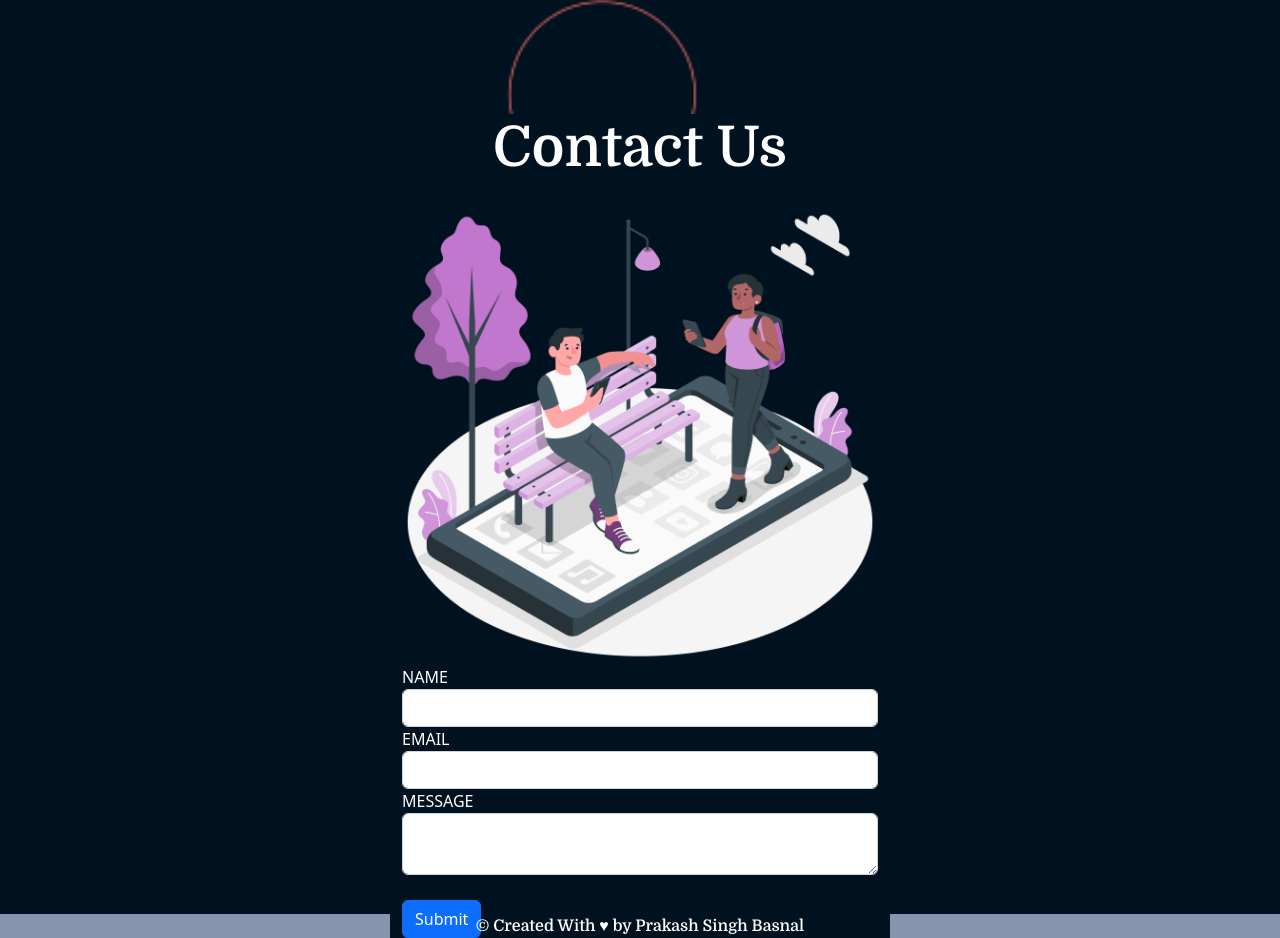
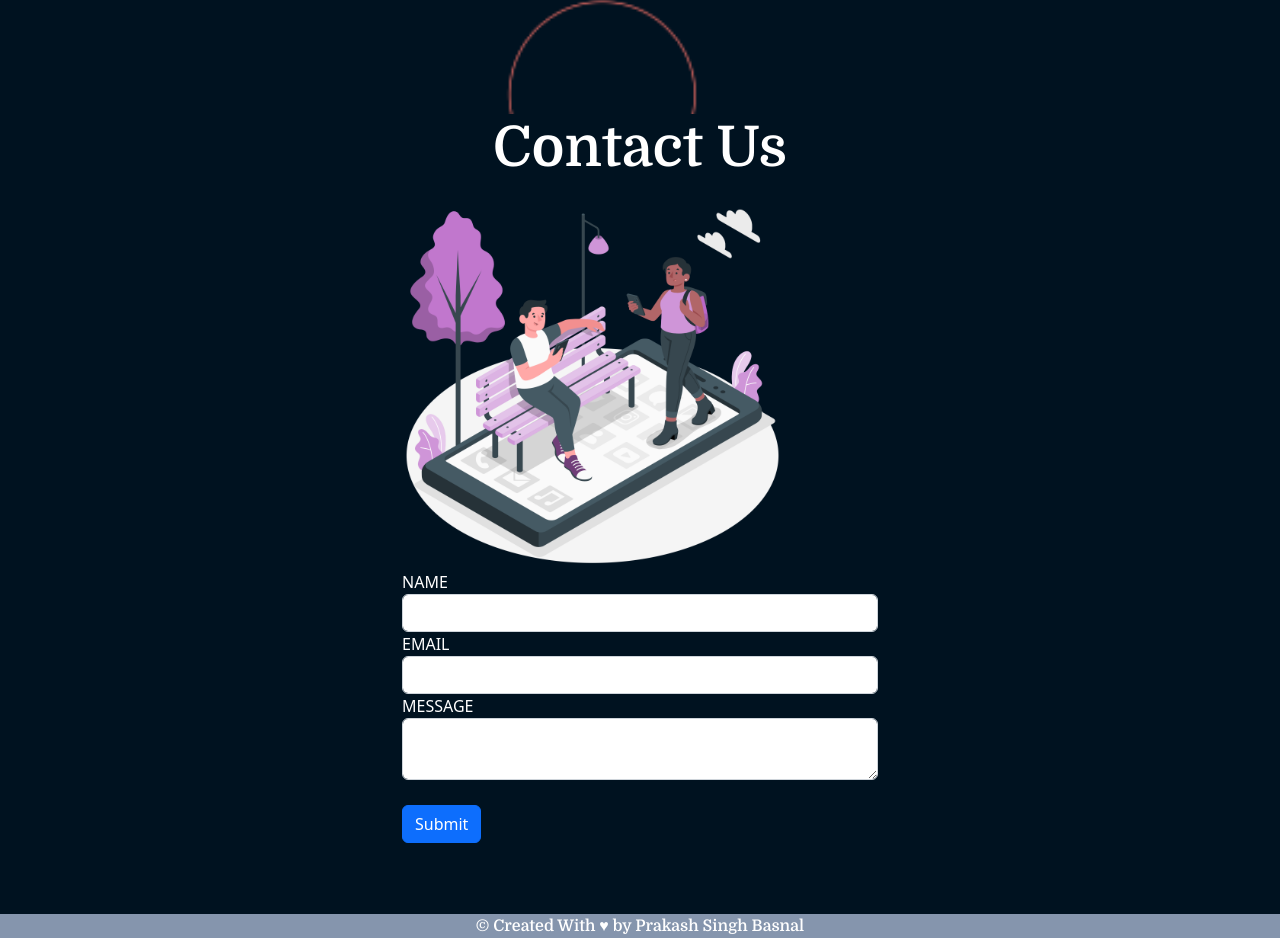
Before and after one commit to Prakash0Singh/Portfolio-Me, a React (Create React App) app: page / in a window 1280 px wide. Shown: the part 1487-2425 px from the top of the page. Built offline with nearby package versions, Linux system fonts and the light colour scheme; a web font is replaced by a local one.

Commit message:
Update Contact.jsx

```diff
--- a/src/Components/Contact.jsx
+++ b/src/Components/Contact.jsx
@@ -10,7 +10,7 @@ const Contact = () => {
 
       <div className="form-box">
       <h1 className="display-4 text-center contact-heading">Contact Us</h1>
-      <img src={CONTACT} className="img-fluid contact-img" alt="contact-us" />
+      <img src={CONTACT} className="img-fluid-2 contact-img" alt="contact-us" />
 
       <form action="https://formsubmit.co/d1c6012d19ef63b27156f9fec97fc328" method="POST">
           <div className="form-group">
```
